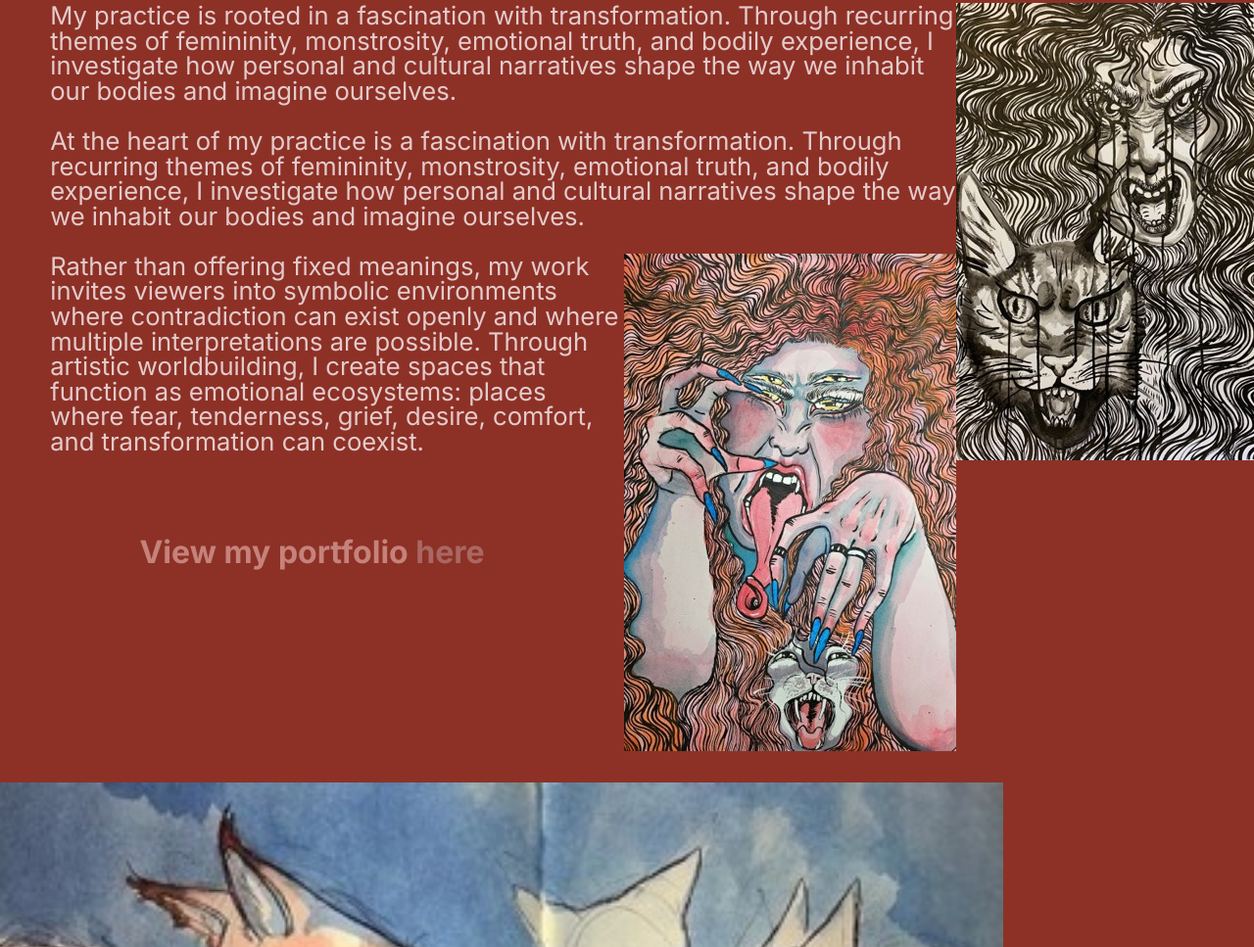
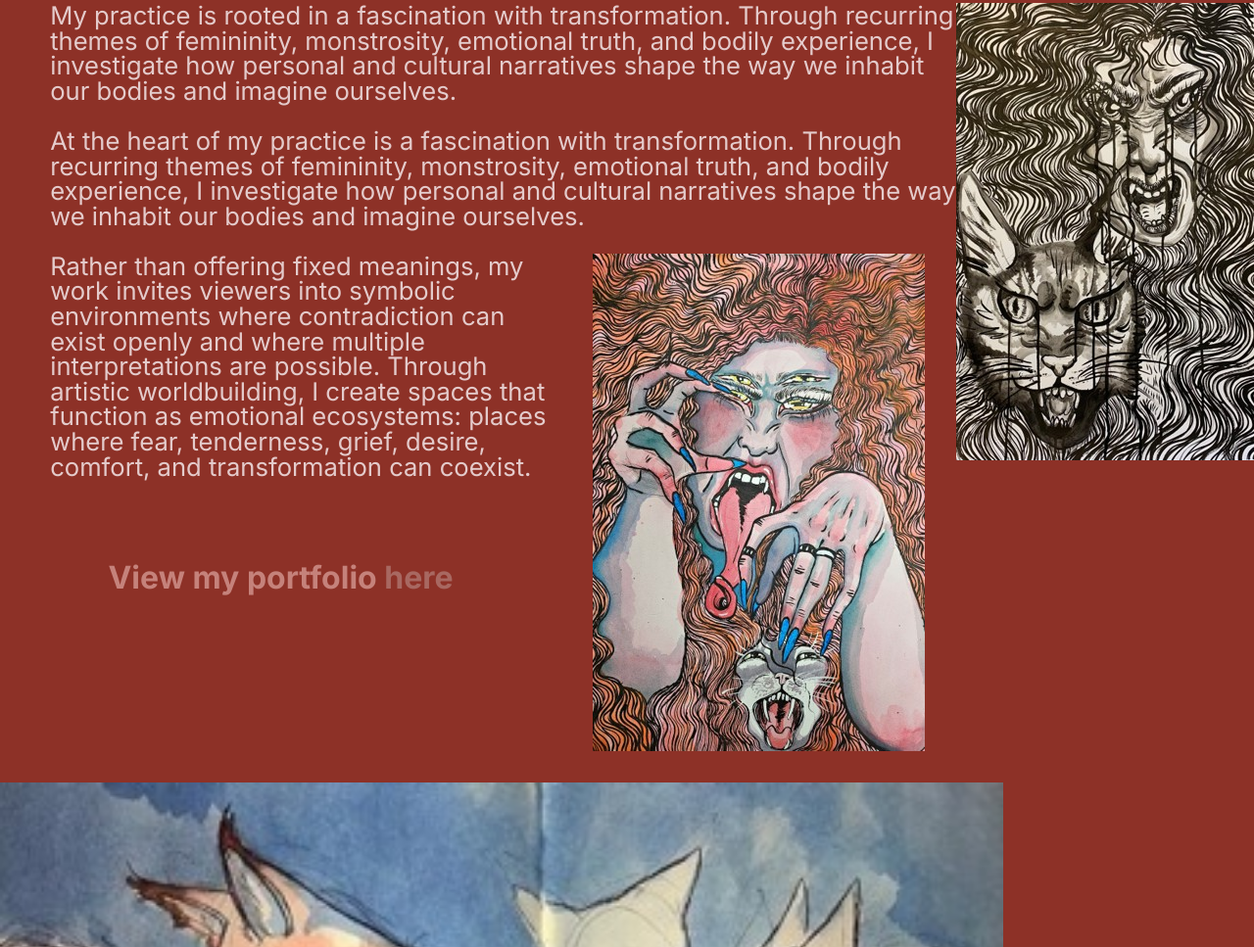
Before and after one commit to misspastelwitch/Ori, a plain HTML site: page pages/about.html in a window 1280 px wide. Shown: the part 613-1580 px from the top of the page at 98% size. Drawn offline with Linux system fonts and the light colour scheme.

Commit message:
photo margin about page

```diff
--- a/pages/about.html
+++ b/pages/about.html
@@ -46,7 +46,7 @@
             <img src="../Pictures/Picture6.jpg" style="float: right; margin: 0 0 2rem 0">
              <p>My practice is rooted in a fascination with transformation. Through recurring themes of femininity, monstrosity, emotional truth, and bodily experience, I investigate how personal and cultural narratives shape the way we inhabit our bodies and imagine ourselves. </p>
             <p>At the heart of my practice is a fascination with transformation. Through recurring themes of femininity, monstrosity, emotional truth, and bodily experience, I investigate how personal and cultural narratives shape the way we inhabit our bodies and imagine ourselves. </p>
-            <img src="../Pictures/Picture23.jpg" style="float: right; margin: 0 0 2rem 0">
+            <img src="../Pictures/Picture23.jpg" style="float: right; margin: 0 2rem 2rem 2rem">
             <p>Rather than offering fixed meanings, my work invites viewers into symbolic environments where contradiction can exist openly and where multiple interpretations are possible. Through artistic worldbuilding, I create spaces that function as emotional ecosystems: places where fear, tenderness, grief, desire, comfort, and transformation can coexist.
             </p>
                 <section class="socials-block">
```
